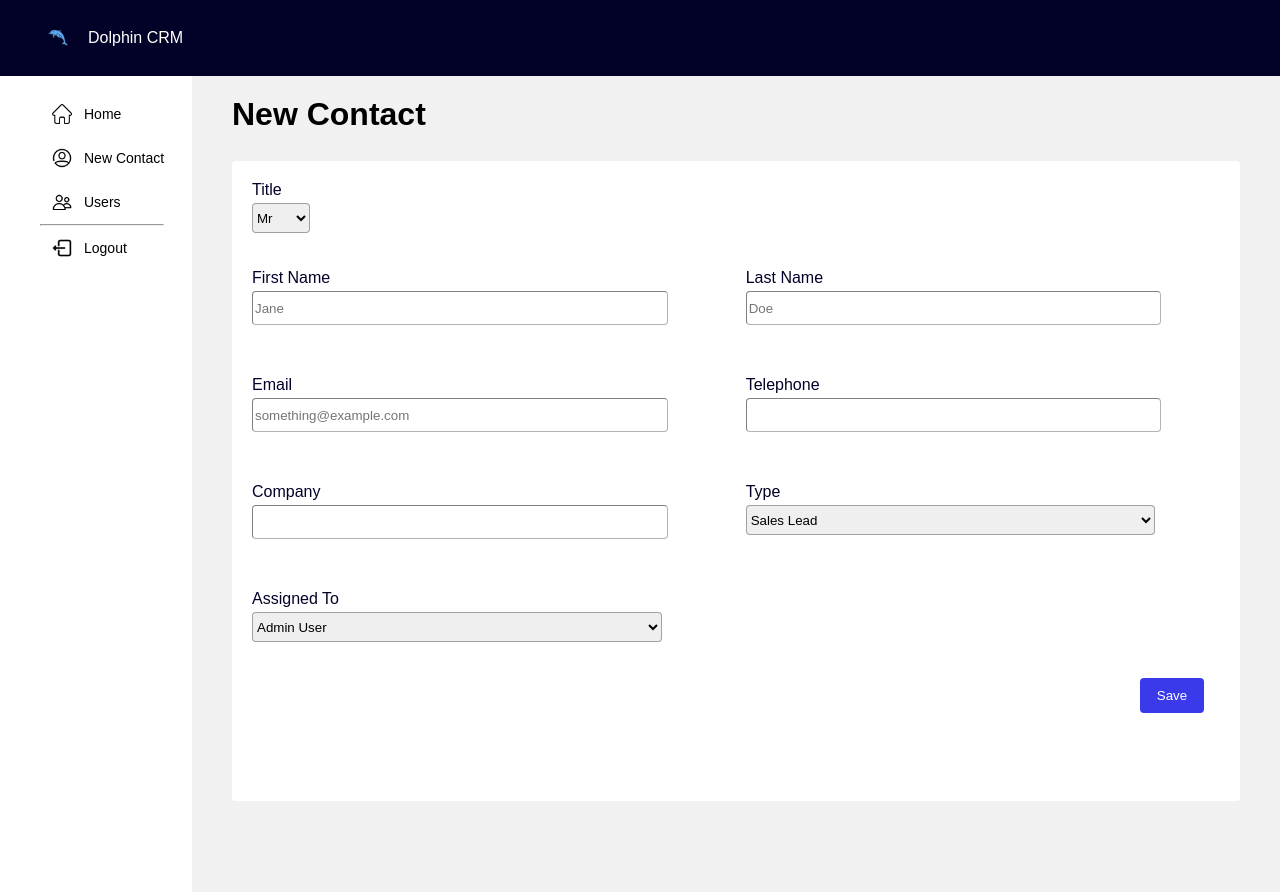
After one commit to CliveWright2000/info2180-finalproject, a PHP site: page /createContact.php in a window 1280 px wide. The commit adds this page. Run offline with PHP 8.4, Linux system fonts and the light colour scheme; data comes from the database, SQL or seed files in the repository; both versions use the stored data as it was after the commit.

Commit message:
Added files for the create contacts screen and completed dashboard functionality

```diff
--- /dev/null
+++ b/ccStyle.css
@@ -0,0 +1,98 @@
+form {
+    margin-top: 16px;
+    background-color: #ffffff;
+    border-radius: 4px;
+    padding: 20px;
+    color: rgb(2, 2, 40);
+    height: 75vh;
+}
+
+.form-group {
+    margin-bottom: 36px;
+}
+
+.newContact h1 {
+    margin-bottom: 12px;
+}
+
+label {
+    display: block;
+    margin-bottom: 4px;
+}
+
+#title{
+    width: 58px;
+    height: 30px;
+    border-radius: 4px;
+    border-color: rgba(128, 128, 128, 0.70);
+}
+
+.adjacentField {
+    display: flex;
+    flex-wrap: wrap;
+    margin-bottom: 36px;
+}
+
+.right {
+    float: right;
+    width: 49%;
+    margin-bottom: 36px;
+}
+
+.left {
+    float: left;
+    margin-bottom: 36px;
+    width: 49%;
+}
+
+button {
+    float: right;
+    margin-right: 16px;
+    background-color: rgb(58, 58, 235);
+    border: none;
+    border-radius: 4px;
+    padding: 10px;
+    width: 64px;
+    color: white;
+}
+
+#floatLeft {
+    content: "";
+    clear: both;
+    display: table;
+}
+
+.CCDropDown {
+    width: 32vw;
+    height: 30px;
+    border-radius: 4px;
+    border-color: rgba(128, 128, 128, 0.70);
+}
+
+.form-field {
+    border-radius: 4px;
+    border-color: rgba(128, 128, 128, 0.60);
+    border-width: 0.5px;
+    width: 32vw;
+    height: 30px;
+}
+
+.success input {
+    border-color: #09c372;
+}
+
+.error input {
+    border-color: #ff3860;
+}
+
+.form-group div div.error {
+    color: #ff3860;
+    font-size: 10px;
+    height: 13px;
+    margin-top: 2px;
+}
+
+#result {
+    font-size: 14px;
+    color: #09c372;
+}
--- /dev/null
+++ b/createContact.php
@@ -0,0 +1,103 @@
+<?php
+    session_start();
+    $host = 'localhost';
+    $username = 'admin@project2.com';
+    $password = 'password123';
+    $dbname = 'dolphin_crm';
+
+    $conn = new PDO("mysql:host=$host;port=3307;dbname=$dbname;charset=utf8mb4", $username, $password);
+    $stmt = $conn->query("SELECT firstname, lastname FROM users");
+    $results = $stmt->fetchAll(PDO::FETCH_ASSOC);
+?>
+
+
+<!DOCTYPE html>
+<html lang="en">
+    <head>
+        <meta charset="UTF-8">
+        <meta name="viewport" content="width=device-width, intitial-scale=1.0">
+        <link rel="stylesheet" href="dashboardStyle.css">
+        <link rel="stylesheet" href="ccStyle.css">
+        <script type="text/javascript" src="createContactJs.js"></script>
+    </head>
+    <body>
+        <div class="container">
+            <?php include 'page-header-sidebar.php'; ?>
+            <div class="content">
+                <div class="newContact">
+                    <h1>New Contact</h1>
+                    <div id='result'></div>
+                </div>
+                <div class="CCFields">
+                    <form method="post" id="form">
+                        <div action="cc-action-page.php" class="form-group">
+                            <label for="title" class="CCLabels">Title</label>
+                            <select name="title" id="title">
+                                <option value="Mr" class="ddtext">Mr</option>
+                                <option value="Mrs" class="ddtext">Mrs</option>
+                                <option value="Ms" class="ddtext">Ms</option>
+                                <option value="Dr" class="ddtext">Dr</option>
+                                <option value="Prof" class="ddtext">Prof</option>
+                            </select>
+                        </div>
+                        <div class="form-group" class="adjacentField">
+                            <div class="left">
+                                <label for="first-name" class="CCLabels">First Name</label>
+                                <input type="text" name="first-name" id="first-name" class="form-field" placeholder="Jane"/>
+                                <div class="error"></div>
+                            </div>
+                            <div class="right">
+                                <label for="last-name" class="CCLabels">Last Name</label>
+                                <input type="text" name="last-name" id="last-name" class="form-field" placeholder="Doe"/>
+                                <div class="error"></div>
+                            </div>
+                        </div>
+                        <div class="form-group" class="adjacentField">
+                            <div class="left">
+                                <label for="email" class="CCLabels">Email</label>
+                                <input type="text" name="email" id="email" class="form-field" placeholder="something@example.com"/>
+                                <div class="error"></div>
+                            </div>
+                            <div class="right">
+                                <label for="telephone" class="CCLabels">Telephone</label>
+                                <input type="text" name="telephone" id="telephone" class="form-field"/>
+                                <div class="error"></div>
+                            </div>
+                        </div>
+                        <div class="form-group" class="adjacentField">
+                            <div class="left">
+                                <label for="Company" class="CCLabels">Company</label>
+                                <input type="text" name="company" id="company" class="form-field"/>
+                                <div class="error"></div>
+                            </div>
+                            <div class="right">
+                                <label for="type" class="CCLabels">Type</label>
+                                <select name="type" class="CCDropDown" id="type">
+                                    <option value="Sales Lead" class="ddtext">Sales Lead</option>
+                                    <option value="Support" class="ddtext">Support</option>
+                                </select>
+                            </div>
+                        </div>
+                        <div class="form-group">
+                            <div id="floatLeft">
+                                <label for="assigned-to" class="CCLabels">Assigned To</label>
+                                <select name="assigned-to" class="CCDropDown" id="assigned-to">
+                                    <?php if (isset($results)): ?>
+                                        <?php foreach ($results as $r): ?>
+                                            <?= "<option value = ".$r['firstname']." ".$r['lastname']." class='ddtext'>".$r['firstname']." ".$r['lastname']."</option>" ?>
+                                        <?php endforeach; ?>
+                                    <?php else: ?>
+                                        <option value=""></option>
+                                    <?php endif; ?>
+                                </select>
+                            </div>
+                        </div>
+                        <div>
+                            <button type="submit" name="submitBtn" id="submit">Save</button>
+                        </div>
+                    </form>
+                </div>
+            </div>
+        </div>
+    </body>
+</html>
--- a/dashboard.php
+++ b/dashboard.php
@@ -2,6 +2,7 @@
 <html lang="en">
     <head>
         <meta charset="UTF-8">
+        <meta name="viewport" content="width=device-width, intitial-scale=1.0">
         <link rel="stylesheet" href="dashboardStyle.css">
         <script type="text/javascript" src="dashboardJs.js"></script>
     </head>
--- a/dashboardStyle.css
+++ b/dashboardStyle.css
@@ -26,11 +26,15 @@ header h1 {
     display: flex;
     flex-direction: row;
     width: 15%;
-    min-width: 200px;
+    min-width: 9vw;
     float: left;
     padding-top: 16px;
     background-color:white;
     height: 100vh;
+}
+
+.sidePanel ul{
+    list-style: none;
 }
 
 .sidePanel .home, .sidePanel .newContact, .sidePanel .users, .sidePanel .logout, .dbContent .filter{
@@ -105,9 +109,10 @@ header h1 {
     padding: 12px;
 }
 
-.dbContent .navBar button:hover {
+.dbContent .navBar .active{
     color: rgb(58, 58, 235);
     border-bottom-style: solid;
+    border-color: rgb(58, 58, 235);
 }
 
 .dbContent .navBar #allBtn {
@@ -129,3 +134,83 @@ header img {
     width: 14px;
     margin-left: 0px;
 }
+
+#result {
+    display: flex;
+    padding-left: 20px;
+    padding-right: 20px;
+}
+
+table {
+    border: 1px solid rgb(223, 223, 223);
+    border-spacing: 0;
+    border-radius: 4px;
+    margin-left: auto;
+    margin-right: auto;
+    float: center;
+}
+
+th {
+    background-color: rgb(241, 241, 241);
+    padding: 8px 12px;
+    width: 360px;
+    border: none;
+    text-align: left;
+}
+
+td {
+    padding: 8px;
+    border-bottom: 1px solid rgb(223, 223, 223);
+    justify-content: center;
+}
+
+#justifyView {
+    text-align: center;
+}
+
+#justifySL div{
+    align-self: right;
+}
+
+a {
+    text-decoration: none;
+    color: rgb(58, 58, 235);
+}
+
+#tableName {
+    font-weight: bold;
+    text-decoration: none;
+    color: black;
+}
+
+#tableContent {
+    color:  grey;
+}
+
+#salesLead {
+    background-color: yellow;
+    border-radius: 8px;
+    text-transform: uppercase;
+    font-size: 14px;
+    width: fit-content;
+    padding: 5px 10px;
+    align-self: right;
+    justify-content: center;
+    text-align: center;
+}
+
+#support {
+    background-color: rgb(58, 58, 235);
+    color: white;
+    border-radius: 8px;
+    width: fit-content;
+    padding: 5px 10px;
+    align-self: right;
+    text-transform: uppercase;
+    font-size: 14px;
+    text-align: center;
+}
+
+button:hover {
+    cursor: pointer;
+}
--- a/page-header-sidebar.php
+++ b/page-header-sidebar.php
@@ -4,24 +4,32 @@
 </header>
 <div class="sidePanel">
     <ul>
-        <div class="home">
+        <li>
+            <div class="home" id="home">
             <img src="home.png">
             <a href="dashboard.php" id="homeLink">Home</a>
             </div>
+        </li>
 
-        <div class="newContact">
+        <li>
+            <div class="newContact" id="newContact">
             <img src="contact.png">
-            <a href="newContact.php" id="contactsLink">New Contact</a>
+            <a href="createContact.php" id="contactsLink">New Contact</a>
             </div>
+        </li>
 
-        <div class="users">
+        <li>
+            <div class="users" id="users">
             <img src="user.png">
             <a href="viewUsers.php" id="usersLink">Users</a>
             </div>
+        </li>
+        <li>
             <hr>
-        <div class="logout">
+            <div class="logout" id="logout">
                 <img src="logout.png">
                 <a href="logout.php">Logout</a>
             </div>
+        </li>
     </ul>
 </div>
```
Also changed, not shown: cc-action-page.php (added, +42 -0 lines), createContactJs.js (added, +109 -0 lines), dashboardContent.php (+32 -19 lines), dashboardJs.js (+106 -0 lines), schema.sql (added, +101 -0 lines). Lines whose indentation alone changed are shown as unchanged.
